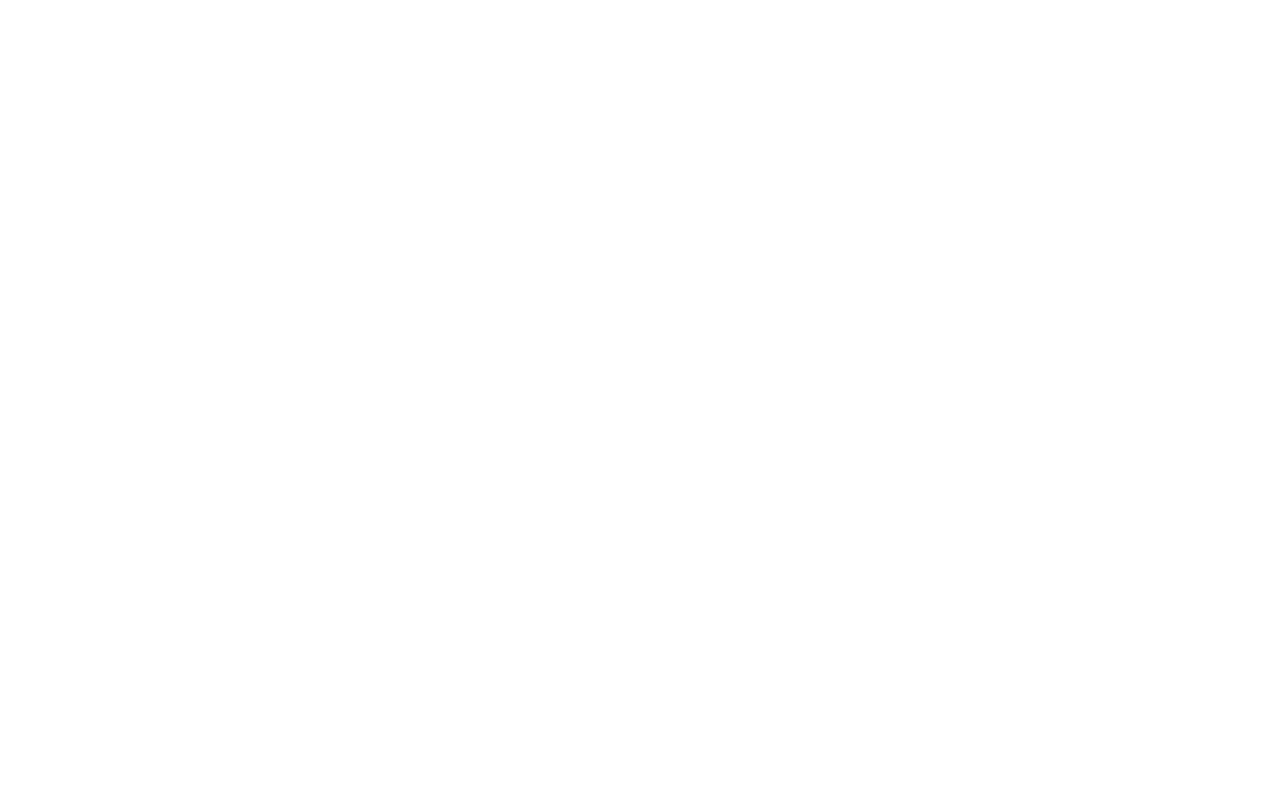
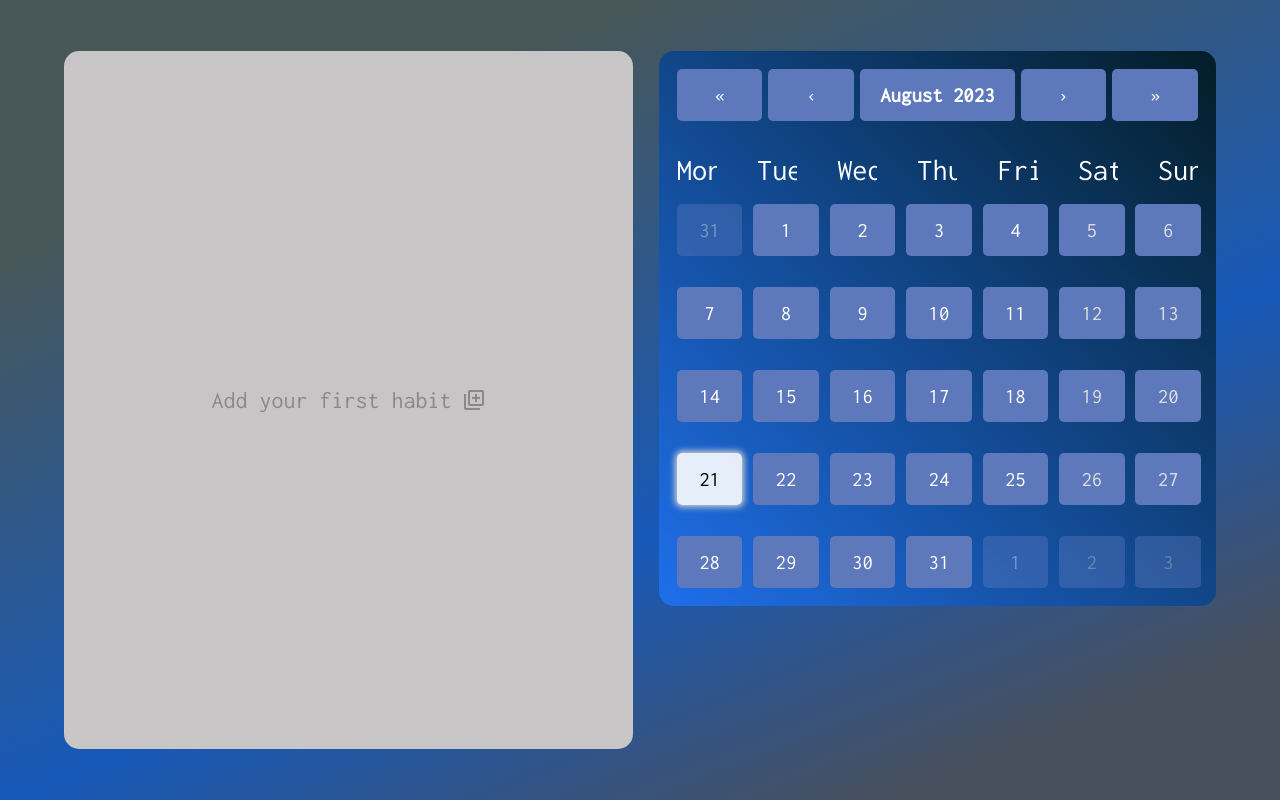
Before and after one commit to m1ckeyyy/improvement-center, a React (Vite) app in the folder client/: page /habit-tracker in a window 1280 px wide. Before the commit this address had no page. Built offline with nearby package versions, Linux system fonts and the light colour scheme.

Commit message:
moved styled components to /styles and added more styling for habit tracker

```diff
--- a/client/src/App.jsx
+++ b/client/src/App.jsx
@@ -14,7 +14,7 @@ const App = () => {
           <Route path="/register" element={<Register />} />
           <Route path="/journal" element={<Journal />} />
           <Route path="/pomodoro" element={<Pomodoro />} />
-          <Route path="/habittracker" element={<HabitTracker />} />
+          <Route path="/habit-tracker" element={<HabitTracker />} />
         </Routes>
       </Suspense>
     </SuspenseRouter>
--- a/client/src/pages/Home/components/ToolsSection/ToolsSection.jsx
+++ b/client/src/pages/Home/components/ToolsSection/ToolsSection.jsx
@@ -29,7 +29,7 @@ export const ToolsSection = () => {
           <ToolCard
             title="Habit Tracker"
             description="Form good habits and break bad ones with our powerful habit tracker"
-            link="/habittracker"
+            link="/habit-tracker"
             imageSrc="images/habittracker.png"
             imageClassName={styles.habitTrackerImg}
           />
--- a/client/src/pages/Tools/HabitTracker/HabitTracker.module.scss
+++ /dev/null
@@ -1,52 +0,0 @@
-@import url('https://fonts.googleapis.com/css2?family=Inconsolata&display=swap');
-
-*,
-body {
-  margin: 0;
-  padding: 0;
-  font-family: 'Inconsolata', monospace;
-}
-.wrapContainer {
-  background: linear-gradient(45deg, #4e8df1, #317946);
-  height: 100dvh;
-}
-.overlayContainer {
-  display: flex;
-  // flex-direction: column;
-  align-items: center;
-  justify-content: center;
-  height: 100%;
-}
-
-.habitDisplay {
-  color: black;
-  width: 100%;
-  margin-top: 20px;
-  height: 415px;
-  max-width: 700px;
-  border-radius: 15px;
-  // background-color: #c7c5c5;
-}
-.noHabitsUI {
-  background-color: #c7c5c5;
-  border-radius: 15px;
-  height: 100%;
-  display: flex;
-  align-items: center;
-  justify-content: center;
-  .addFirstHabitBtn {
-    opacity: 0.3;
-    cursor: pointer;
-    padding: 10px;
-    display: flex;
-    align-items: center;
-    font-size: 1.5rem;
-    svg {
-      margin-left: 5px;
-    }
-    transition: opacity 0.1s ease;
-    &:hover {
-      opacity: 0.5;
-    }
-  }
-}
--- a/client/src/pages/Tools/HabitTracker/HabitTracker.tsx
+++ b/client/src/pages/Tools/HabitTracker/HabitTracker.tsx
@@ -1,10 +1,10 @@
 import React from 'react';
-import styles from './HabitTracker.module.scss';
-import styled from 'styled-components';
+import styles from './styles/HabitTracker.module.scss';
 import { useContext, createContext, useState } from 'react';
 import { ToastContainer } from 'react-toastify';
 import { HabitContextProvider } from './components/HabitContext';
 import { NoHabitsUI } from './components/NoHabitsUI';
+import { CalendarContainer } from './styles/CalendarContainer.styled';
 import Calendar from 'react-calendar';
 
 type ValuePiece = Date | null;
@@ -13,109 +13,9 @@ type Value = ValuePiece | [ValuePiece, ValuePiece];
 const HabitTrackerContext = createContext({});
 export const useHabitTrackerContext = () => useContext(HabitTrackerContext);
 
-const CalendarContainer = styled.div`
-  max-width: 700px;
-  width: 100%;
-  margin-top: 30px;
-  min-height: 415px;
-  background-color: #d4f7d4;
-  background: linear-gradient(45deg, #1f6feb, #031d27);
-  color: white;
-  padding: 15px;
-  border-radius: 15px;
-
-  .react-calendar__navigation {
-    display: flex;
-    padding-bottom: 30px;
-
-    .react-calendar__navigation__label {
-      font-weight: bold;
-    }
-
-    .react-calendar__navigation__arrow {
-      flex-grow: 0.333;
-    }
-  }
-  .react-calendar__month-view__weekdays {
-    margin-bottom: 15px;
-    text-align: center;
-    display: grid !important;
-    grid-template-columns: 1fr 1fr 1fr 1fr 1fr 1fr 1fr;
-    gap: 10px 40px;
-
-    abbr {
-      text-decoration: none;
-      outline: 0;
-      font-size: 1.3em;
-    }
-  }
-  button {
-    margin: 3px;
-    // background-color: #6f876f;
-    background-color: #5d79bc;
-    font-size: 1.3em;
-    cursor: pointer;
-    border: 0;
-    color: white;
-    padding: 5px 0;
-    border-radius: 5px;
-    &:hover {
-      background-color: #3666db;
-    }
-
-    &:active {
-      background-color: #4e74cf;
-      background-color: lightgray;
-      color: black;
-    }
-  }
-  .react-calendar__month-view__days {
-    display: grid !important;
-    grid-template-columns: 1fr 1fr 1fr 1fr 1fr 1fr 1fr;
-    gap: 10px 40px;
-
-    .react-calendar__tile {
-      max-width: initial !important;
-    }
-  }
-  .react-calendar__month-view__days__day--neighboringMonth {
-    opacity: 0.4;
-  }
-  .react-calendar__month-view__days__day--weekend {
-    color: #dfdfdf;
-  }
-  .react-calendar__tile--range {
-    box-shadow: 0 0 6px 2px lightgray;
-    background-color: #ffffffe3 !important;
-    color: black;
-  }
-  .react-calendar__year-view__months,
-  .react-calendar__decade-view__years,
-  .react-calendar__century-view__decades {
-    display: grid !important;
-    grid-template-columns: 20% 20% 20% 20% 20%;
-
-    &.react-calendar__year-view__months {
-      grid-template-columns: 33.3% 33.3% 33.3%;
-      grid-template-rows: 53% 53% 53% 53%;
-    }
-    &.react-calendar__decade-view__years {
-      grid-template-columns: 50% 50%;
-      grid-template-rows: 33% 33% 33% 33% 33%;
-    }
-    &.react-calendar__century-view__decades {
-      grid-template-columns: 50% 50%;
-      grid-auto-rows: 33%;
-    }
-
-    .react-calendar__tile {
-      max-width: initial !important;
-    }
-  }
-`;
-
 const HabitTracker = () => {
   const [value, onChange] = useState<Value>(new Date());
+  const [newHabitPanelVisible, setHabitPanelVisible] = useState(false);
 
   const TEST_VALUE = 'Hello World';
   const habitTrackerValue = { TEST_VALUE };
@@ -125,10 +25,12 @@ const HabitTracker = () => {
     <HabitContextProvider value={habitTrackerValue}>
       <div className={styles.wrapContainer}>
         <div className={styles.overlayContainer}>
-          <CalendarContainer>
-            <Calendar onChange={onChange} value={value} className={styles.reactCalendar} />
-          </CalendarContainer>
           <section className={styles.habitDisplay}>{habits.length > 0 ? '' : <NoHabitsUI />}</section>
+          <section className={styles.calendarWrap}>
+            <CalendarContainer>
+              <Calendar onChange={onChange} value={value} className={styles.reactCalendar} />
+            </CalendarContainer>
+          </section>
         </div>
         <ToastContainer />
       </div>
--- a/client/src/pages/Tools/HabitTracker/components/NoHabitsUI.tsx
+++ b/client/src/pages/Tools/HabitTracker/components/NoHabitsUI.tsx
@@ -1,5 +1,5 @@
 import React from 'react';
-import styles from './../HabitTracker.module.scss';
+import styles from './../styles/HabitTracker.module.scss';
 import { HiOutlineDocumentAdd } from 'react-icons/hi';
 import { MdOutlineLibraryAdd } from 'react-icons/md';
 
--- /dev/null
+++ b/client/src/pages/Tools/HabitTracker/styles/CalendarContainer.styled.ts
@@ -0,0 +1,105 @@
+import styled from 'styled-components';
+
+export const CalendarContainer = styled.div`
+  /* max-width: 700px; */
+  width: 100%;
+  height: 100%;
+  background-color: #d4f7d4;
+  background: linear-gradient(45deg, #1f6feb, #031d27);
+  color: white;
+  padding: 15px;
+  border-radius: 15px;
+
+  .react-calendar__navigation {
+    display: flex;
+    padding-bottom: 30px;
+
+    .react-calendar__navigation__label {
+      font-weight: bold;
+      flex-grow: 0 !important;
+      padding: 0 20px;
+    }
+
+    .react-calendar__navigation__arrow {
+      flex-grow: 0.333;
+    }
+  }
+  .react-calendar__month-view__weekdays {
+    padding-left: 3px;
+    padding-right: 3px;
+    margin-bottom: 15px;
+    text-align: center;
+    display: grid !important;
+    grid-template-columns: 1fr 1fr 1fr 1fr 1fr 1fr 1fr;
+    gap: 10px 40px;
+
+    abbr {
+      text-decoration: none;
+      outline: 0;
+      font-size: 1.9em;
+    }
+  }
+  button {
+    margin: 3px;
+    background-color: #5d79bc;
+    font-size: 1.3em;
+    cursor: pointer;
+    border: 0;
+    color: white;
+    padding: 15px 0;
+    border-radius: 5px;
+    &:hover {
+      background-color: #3666db;
+    }
+
+    &:active {
+      background-color: #4e74cf;
+      background-color: lightgray;
+      color: black;
+    }
+  }
+  .react-calendar__month-view__days {
+    display: grid !important;
+    grid-template-columns: 1fr 1fr 1fr 1fr 1fr 1fr 1fr;
+    /* gap: 10px 1.5%; */
+    gap: 25px 1.5%;
+
+    .react-calendar__tile {
+      max-width: initial !important;
+    }
+  }
+  .react-calendar__month-view__days__day--neighboringMonth {
+    opacity: 0.4;
+  }
+  .react-calendar__month-view__days__day--weekend {
+    color: #dfdfdf;
+  }
+  .react-calendar__tile--range {
+    box-shadow: 0 0 6px 2px lightgray;
+    background-color: #ffffffe3 !important;
+    color: black;
+  }
+  .react-calendar__year-view__months,
+  .react-calendar__decade-view__years,
+  .react-calendar__century-view__decades {
+    display: grid !important;
+    grid-template-columns: 20% 20% 20% 20% 20%;
+
+    &.react-calendar__year-view__months {
+      grid-template-columns: 33.3% 33.3% 33.3%;
+      grid-template-rows: 53% 53% 53% 53%;
+    }
+    &.react-calendar__decade-view__years {
+      grid-template-columns: 50% 50%;
+      grid-template-rows: 33% 33% 33% 33% 33%;
+    }
+    &.react-calendar__century-view__decades {
+      grid-template-columns: 50% 50%;
+      grid-auto-rows: 33%;
+    }
+
+    .react-calendar__tile {
+      max-width: initial !important;
+    }
+  }
+`;
--- /dev/null
+++ b/client/src/pages/Tools/HabitTracker/styles/HabitTracker.module.scss
@@ -0,0 +1,67 @@
+@import url('https://fonts.googleapis.com/css2?family=Inconsolata&display=swap');
+
+*,
+body {
+  margin: 0;
+  padding: 0;
+  font-family: 'Inconsolata', monospace;
+}
+.wrapContainer {
+  background: linear-gradient(45deg, #1a191b, #c6948c);
+  background: linear-gradient(338deg, rgba(72, 80, 93, 1) 12%, rgba(23, 89, 184, 1) 39%, rgb(72, 87, 87) 81%);
+
+  height: 100dvh;
+}
+.overlayContainer {
+  display: flex;
+  // flex-direction: column;
+  // align-items: center;
+  align-items: flex-start;
+  justify-content: center;
+  height: 100%;
+}
+
+.habitDisplay {
+  color: black;
+  width: 100%;
+  height: 415px;
+  max-width: 800px;
+  border-radius: 15px;
+  height: 100%;
+  padding: 4% 0;
+  padding-left: 5%;
+}
+.noHabitsUI {
+  background-color: #c7c5c5;
+  border-radius: 15px;
+  height: 100%;
+  display: flex;
+  align-items: center;
+  justify-content: center;
+  .addFirstHabitBtn {
+    opacity: 0.3;
+    cursor: pointer;
+    padding: 10px;
+    display: flex;
+    align-items: center;
+    font-size: 1.5rem;
+    svg {
+      transition: transform 0.2s ease;
+      margin-left: 10px;
+    }
+    transition: opacity 0.1s ease;
+    &:hover {
+      opacity: 0.6;
+      svg {
+        transform: scale(1.2);
+      }
+    }
+  }
+}
+.calendarWrap {
+  // height: 100%;
+  padding: 4% 0;
+  padding-right: 5%;
+  padding-left: 2%;
+  width: 100%;
+}
```
